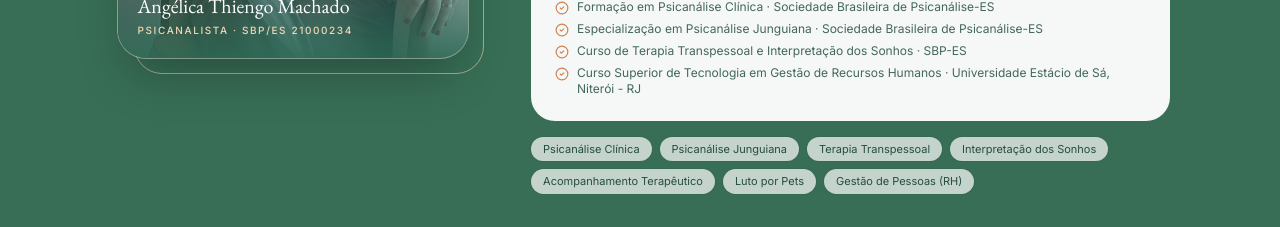
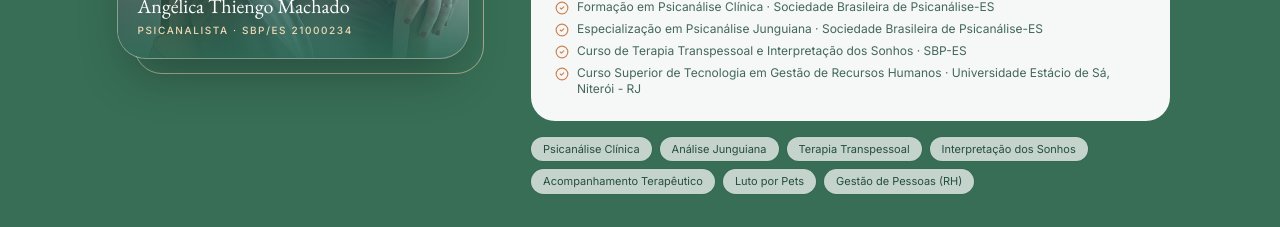
Before and after one commit to cacaiomartins-boop/Site-Angelica-Machado, a React (Vite) app: page / in a window 1280 px wide. Shown: the part 2000-2227 px from the top of the page. Built offline with nearby package versions, Linux system fonts and the light colour scheme.

Commit message:
atualizacao do site

```diff
--- a/src/data/clinic.ts
+++ b/src/data/clinic.ts
@@ -54,7 +54,7 @@ export const about = {
     "Curso de Terapia Transpessoal e Interpretação dos Sonhos · SBP-ES",
     "Curso Superior de Tecnologia em Gestão de Recursos Humanos · Universidade Estácio de Sá, Niterói - RJ",
   ],
-  tags: ["Psicanálise Clínica", "Psicanálise Junguiana", "Terapia Transpessoal", "Interpretação dos Sonhos", "Acompanhamento Terapêutico", "Luto por Pets", "Gestão de Pessoas (RH)"],
+  tags: ["Psicanálise Clínica", "Análise Junguiana", "Terapia Transpessoal", "Interpretação dos Sonhos", "Acompanhamento Terapêutico", "Luto por Pets", "Gestão de Pessoas (RH)"],
 };
 
 export const services = [
```
